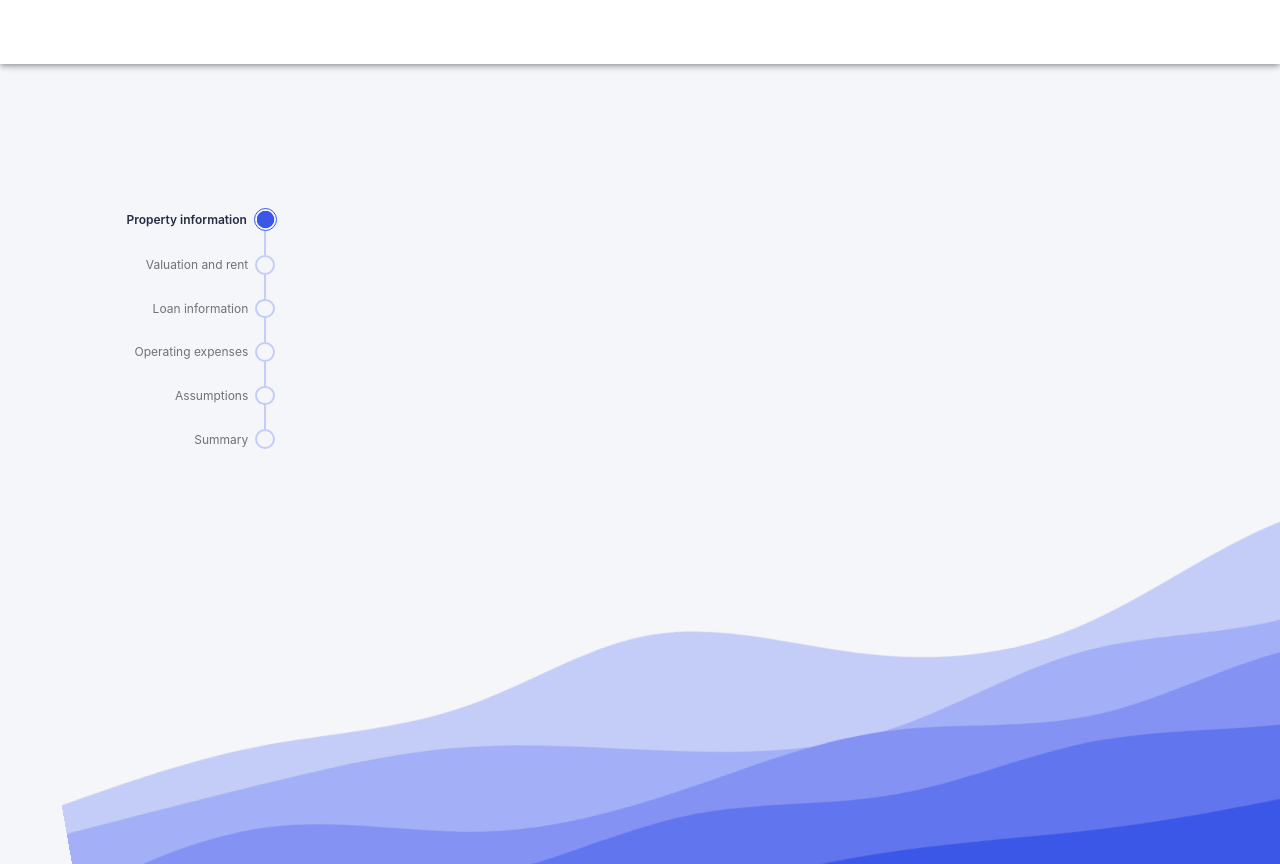
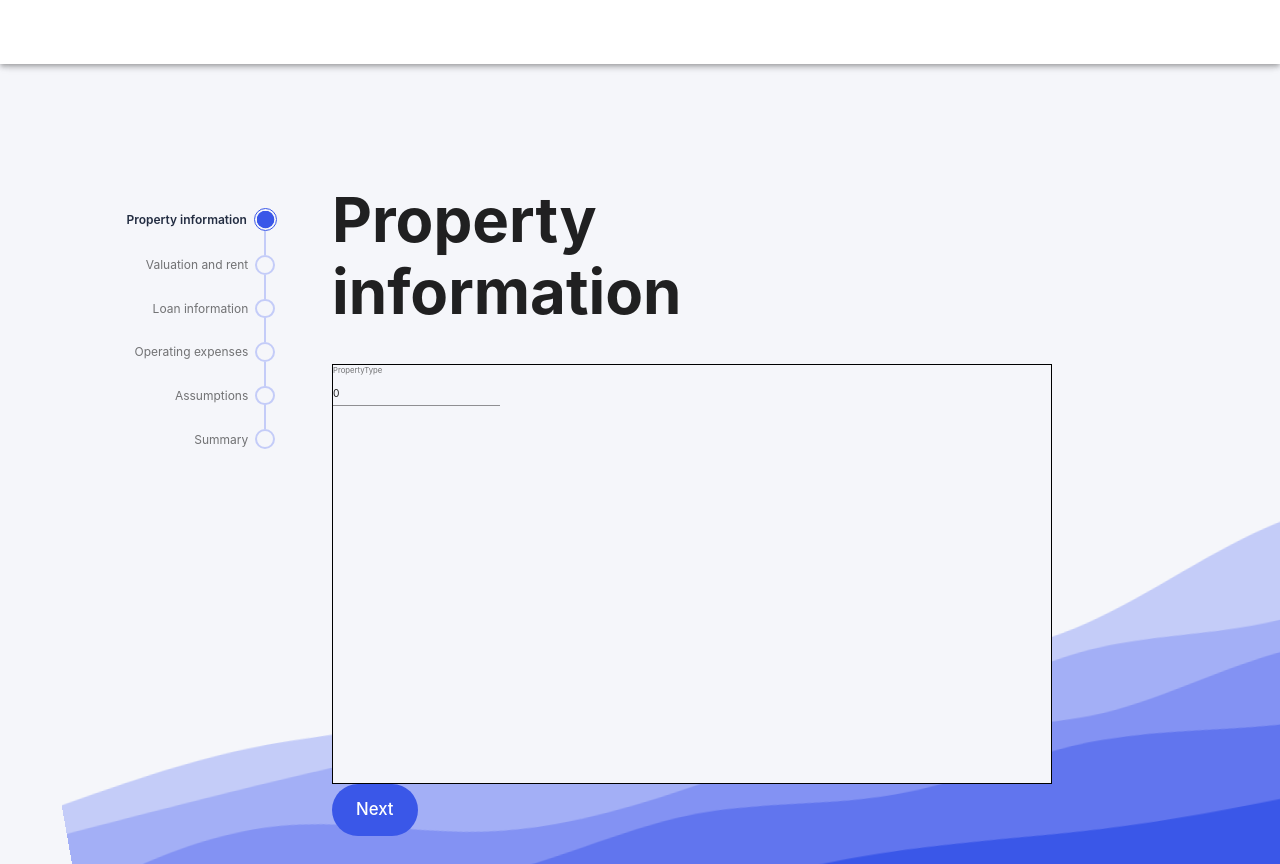
Before and after one commit to KevinNeewen/PropertyAppForm, a React (Create React App) app: page /propertyForm in a window 1280 px wide. Built offline with nearby package versions, Linux system fonts and the light colour scheme.

Commit message:
Setting up Formik + added snippets

```diff
--- a/src/containers/PropertyFormPage/components/Forms/Form/index.tsx
+++ b/src/containers/PropertyFormPage/components/Forms/SubForm/index.tsx
@@ -1,10 +1,12 @@
 import React from 'react';
 import { withStyles, WithStyles } from '@material-ui/styles';
-import { Container } from '@material-ui/core';
+import { Container, TextField } from '@material-ui/core';
 import Header from '../../../../../components/Header';
 import Button from '../../../../../components/Button';
 import styles from './styles';
 import { FormButton } from './types';
+import { useFormikContext } from 'formik';
+import { PropertyForm } from '../../../types';
 
 interface MyProps extends WithStyles<typeof styles> {
     title: string;
@@ -12,8 +14,10 @@ interface MyProps extends WithStyles<typeof styles> {
     nextButton?: FormButton;
 }
 
-const FormContainer = (props: MyProps) => {
+const SubFormContainer = (props: MyProps) => {
     const { title, classes, nextButton, previousButton } = props;
+
+    const { values } = useFormikContext<PropertyForm>();
 
     const renderFormButtons = () => {
         return (
@@ -41,10 +45,18 @@ const FormContainer = (props: MyProps) => {
     return (
         <Container classes={{ root: classes.root }} disableGutters fixed>
             <Header variant="h1">{title}</Header>
-            <div className={classes.form}></div>
+            <div className={classes.form}>
+                <TextField //
+                    id="PropertyType"
+                    name="PropertyType"
+                    label="PropertyType"
+                    value={values.PropertyInformation.propertyType}
+                    type="select"
+                />
+            </div>
             {renderFormButtons()}
         </Container>
     );
 };
 
-export default withStyles(styles)(FormContainer);
+export default withStyles(styles)(SubFormContainer);
--- a/src/containers/PropertyFormPage/index.tsx
+++ b/src/containers/PropertyFormPage/index.tsx
@@ -5,10 +5,10 @@ import Page from '../../components/Page';
 import { PropertyFormStepsEnum, PropertyFormStepsToDescriptionMap } from './types';
 import Stepper from './components/Stepper';
 import BlueWavePrimarySvg from '../../components/SVG/BlueWavePrimarySvg';
-import Form from './components/Forms/Form';
+import SubForm from './components/Forms/SubForm';
 import styles from './styles';
 import ScreenHelper from '../../utils/screenHelper';
-import { Formik } from 'formik';
+import { Formik, Form } from 'formik';
 import { initialValues } from './initialValues';
 
 interface MyProps extends WithStyles<typeof styles> {}
@@ -155,11 +155,13 @@ const PropertyFormPage = (props: MyProps) => {
         >
             {(props) => {
                 {
-                    <form onSubmit={props.handleSubmit}>
-                        {scrollableSteps.map((step) =>
-                            renderSubForm(PropertyFormStepsToDescriptionMap[step], step, step === activeStep),
-                        )}
-                    </form>;
+                    return (
+                        <Form onSubmit={props.handleSubmit}>
+                            {scrollableSteps.map((step) =>
+                                renderSubForm(PropertyFormStepsToDescriptionMap[step], step, step === activeStep),
+                            )}
+                        </Form>
+                    );
                 }
             }}
         </Formik>
@@ -170,7 +172,7 @@ const PropertyFormPage = (props: MyProps) => {
             return (
                 <>
                     <Grid id={`#formpage-${index}`} classes={{ root: classes.formSectionDetail }} item xs={9}>
-                        <Form //
+                        <SubForm //
                             classes={{ root: !active ? classes.formSectionDetailContainer : classes.formDetailActive }}
                             title={title}
                             previousButton={
--- a/src/containers/PropertyFormPage/initialValues.ts
+++ b/src/containers/PropertyFormPage/initialValues.ts
@@ -1,13 +1,13 @@
 import { PropertyFormStepsEnum, PropertyTypeEnum, PurposeOfProperty } from './types';
 
 export const initialValues = {
-    [PropertyFormStepsEnum.PropertyInformation]: {
+    PropertyInformation: {
         propertyType: PropertyTypeEnum.House,
         bedrooms: 0,
         bathrooms: 0,
         parking: 0,
     },
-    [PropertyFormStepsEnum.ValuationAndRent]: {
+    ValuationAndRent: {
         purchasePrice: 500000,
         currentValuation: 500000,
         purposeOfProperty: PurposeOfProperty.Investment,
```
Also changed, not shown: src/components/InputBase/index.tsx (added, +12 -0 lines), src/components/InputBase/styles.ts (added, +8 -0 lines), src/components/Select/index.tsx (added, +12 -0 lines), src/components/Select/styles.ts (added, +9 -0 lines), src/containers/PropertyFormPage/types.ts (+20 -0 lines), src/containers/PropertyFormPage/components/Forms/SubForm/PropertyInformationSubForm/index.tsx (renamed from src/containers/PropertyFormPage/components/Forms/PropertyInformation/index.tsx), src/containers/PropertyFormPage/components/Forms/SubForm/styles.ts (renamed from src/containers/PropertyFormPage/components/Forms/Form/styles.ts), src/containers/PropertyFormPage/components/Forms/SubForm/types.ts (renamed from src/containers/PropertyFormPage/components/Forms/Form/types.ts).
